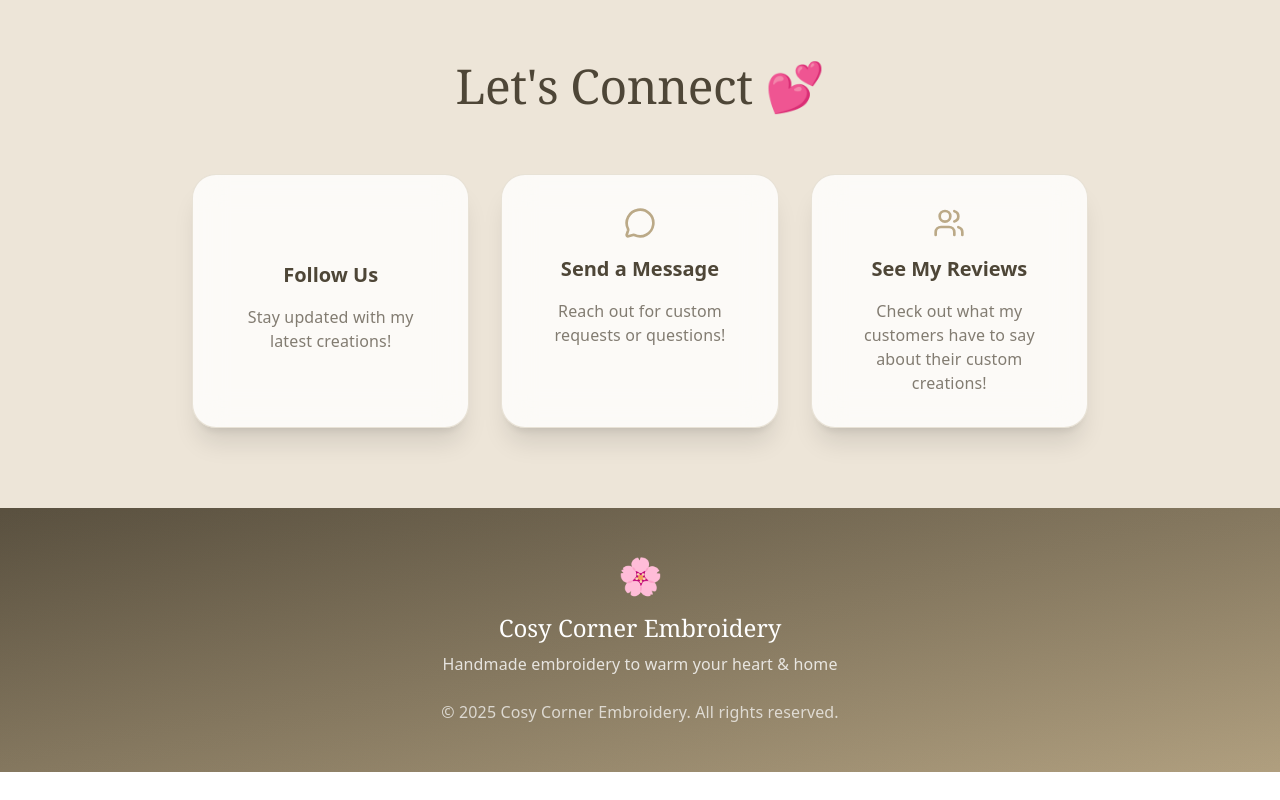
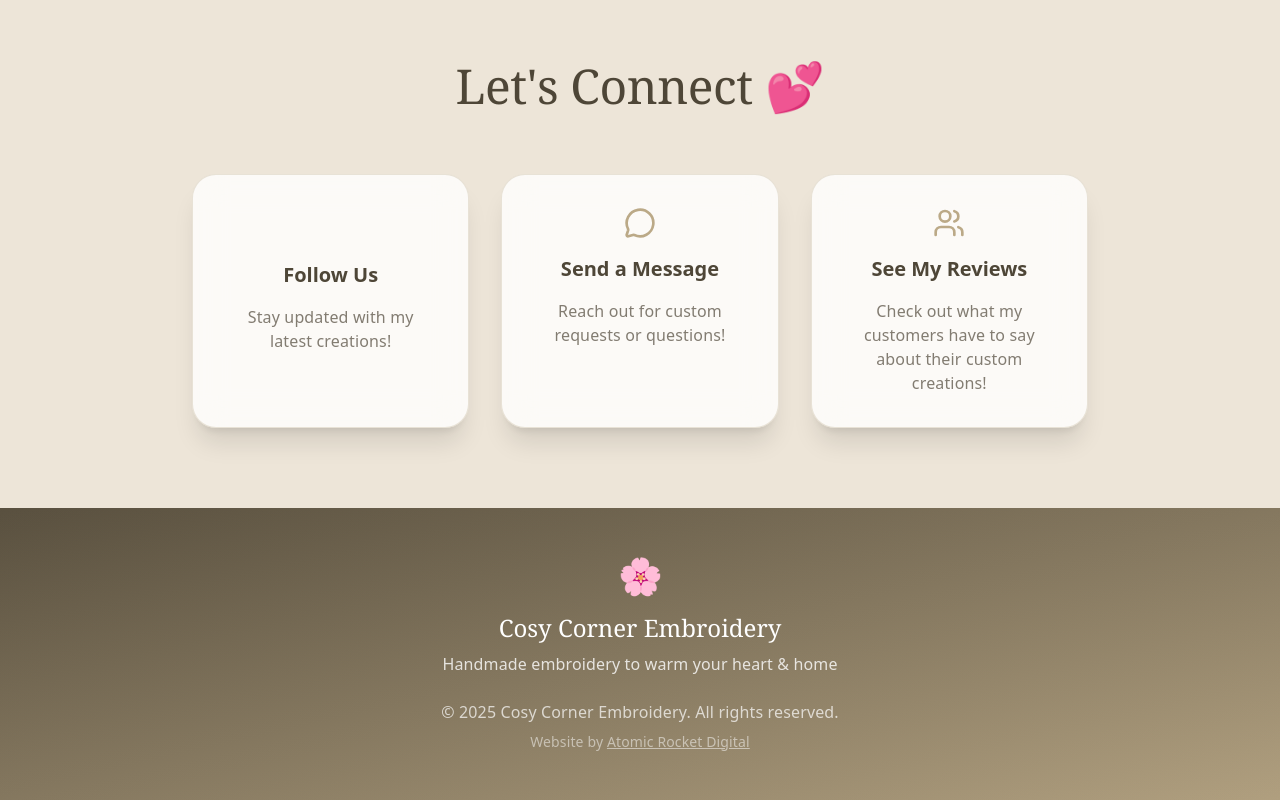
Before and after one commit to adtommo/cosy-corner-embroidery, a React (Vite) app: page / in a window 1280 px wide. Shown: the part 3173-3973 px from the top of the page. Before the commit the page ends 3945 px from the top, so only its background shows below. Built offline with nearby package versions, Linux system fonts and the light colour scheme; some icons are missing.

Commit message:
update footer

```diff
--- a/src/pages/HomePage.tsx
+++ b/src/pages/HomePage.tsx
@@ -714,6 +714,12 @@ const HomePage: React.FC = () => {
           <p className="text-[#fff]/70 mt-6">
             &copy; 2025 Cosy Corner Embroidery. All rights reserved.
           </p>
+          <p className="text-[#fff]/50 mt-2 text-sm">
+            Website by{' '}
+            <a href="https://atomicrocketdigital.com" className="underline">
+              Atomic Rocket Digital
+            </a>
+          </p>
         </div>
       </footer>
     </div>
```
